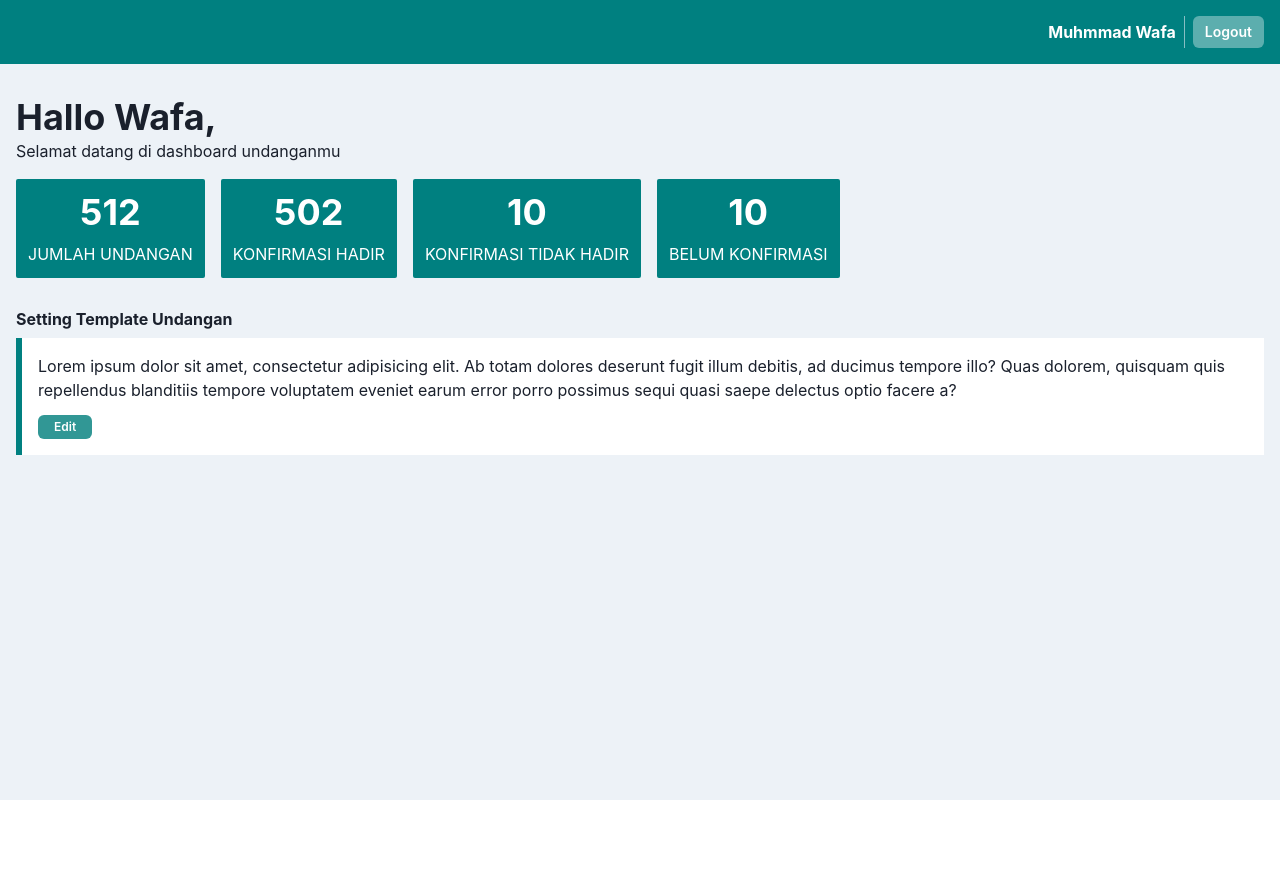
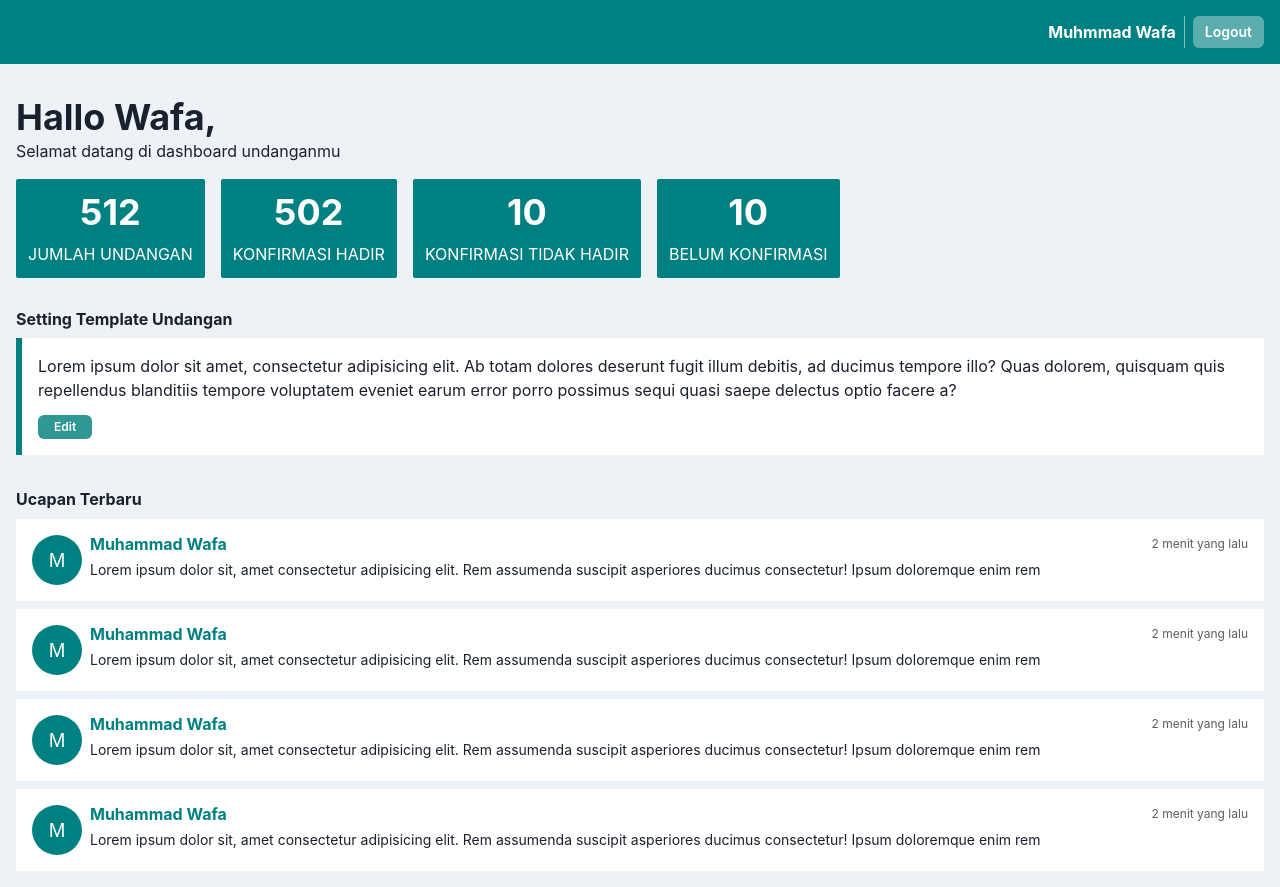
Before and after one commit to astarica/astarica, a Next.js app: page /dashboard in a window 1280 px wide. Before the commit the page ends 800 px from the top, so only its background shows below. Built offline with nearby package versions, Linux system fonts and the light colour scheme.

Commit message:
add comment

```diff
--- /dev/null
+++ b/src/components/Comment.tsx
@@ -0,0 +1,49 @@
+import { Box, Flex, HStack, Heading, VStack } from "@chakra-ui/layout"
+
+const Item = () => (
+  <HStack p={4} bgColor="white" w="full" alignItems="flex-start">
+    <Box>
+      <Flex
+        alignItems="center"
+        justify="center"
+        borderRadius="full"
+        bgColor="teal"
+        color="white"
+        fontSize={["md", "xl"]}
+        fontFamily="sans-serif"
+        w={["30px", "50px"]}
+        h={["30px", "50px"]}
+      >
+        M
+      </Flex>
+    </Box>
+    <Box w="full">
+      <Flex justifyContent="space-between" wrap="wrap" mb={2}>
+        <Heading size="sm" color="teal">
+          Muhammad Wafa
+        </Heading>
+        <Box fontSize="xs" color="blackAlpha.700">
+          2 menit yang lalu
+        </Box>
+      </Flex>
+      <Box fontSize="sm" lineHeight="1.2em">
+        Lorem ipsum dolor sit, amet consectetur adipisicing elit. Rem assumenda
+        suscipit asperiores ducimus consectetur! Ipsum doloremque enim rem
+      </Box>
+    </Box>
+  </HStack>
+)
+
+export const Comment = () => (
+  <VStack p={4} w="full" alignItems="flex-start">
+    <Heading size="small" textAlign="left">
+      Ucapan Terbaru
+    </Heading>
+    <VStack w="full" alignItems="stretch" justifyContent="stretch">
+      <Item />
+      <Item />
+      <Item />
+      <Item />
+    </VStack>
+  </VStack>
+)
--- a/src/pages/dashboard.tsx
+++ b/src/pages/dashboard.tsx
@@ -1,3 +1,4 @@
+import { Comment } from "../components/Comment"
 import { Container } from "../components/Container"
 import { Hero } from "../components/Hero"
 import { Navbar } from "../components/Navbar"
@@ -11,6 +12,7 @@ const Dashboard = () => {
       <Hero />
       <Stat />
       <Template />
+      <Comment />
     </Container>
   )
 }
```
